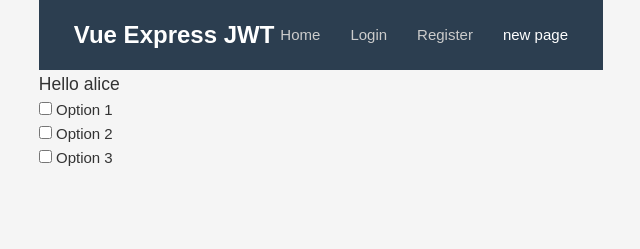
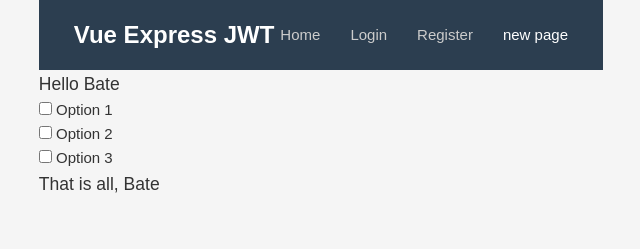
Before and after one commit to tuongvy117d/todoApp, a Vue app in the folder vue-express-ts-jwt/client/: page /newpage in a window 1280 px wide. Shown: the top 249 px of the page, without its empty margins (37-677 px from the left). Built offline with nearby package versions, Linux system fonts and the light colour scheme; the HTML template or start-up script is replaced by a standard one.

Commit message:
Implement dynamic username display in NewView component and add script setup

```diff
--- a/vue-express-ts-jwt/client/src/views/NewView.vue
+++ b/vue-express-ts-jwt/client/src/views/NewView.vue
@@ -1,10 +1,23 @@
-
 <template>
-  <h3>Hello alice</h3>
+<h3>Hello {{ username }}</h3>
 <form>
   <label><input type="checkbox" name="option1" /> Option 1</label><br>
   <label><input type="checkbox" name="option2" /> Option 2</label><br>
   <label><input type="checkbox" name="option3" /> Option 3</label><br>
+</form>
+<h3>That is all, {{ username }}</h3>
+</template>
 
-</form>
-</template>
+<script lang="ts">
+import { defineComponent, ref } from 'vue';
+
+export default defineComponent({
+  setup() {
+    const username = ref('Bate');
+
+    return {
+      username
+    };
+  }
+});
+</script>
```
